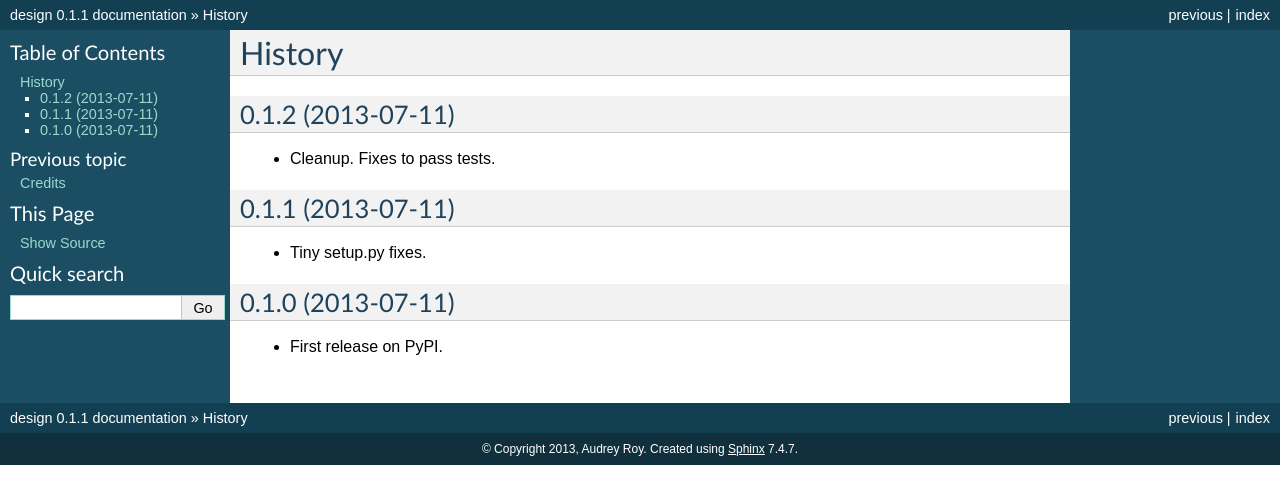
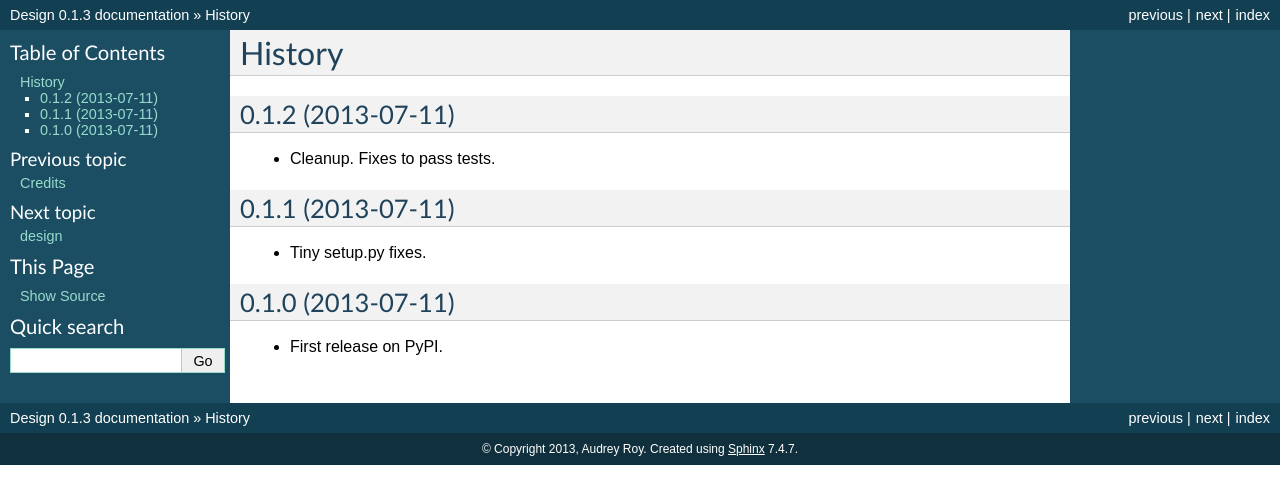
Before and after one commit to audreyfeldroy/design, a Sphinx documentation site: the page built from docs/history.rst, in a window 1280 px wide. Shown: the top 504 px of the page. Built offline with Sphinx 7.4.7, drawn with Linux system fonts in a browser that asks for light colours; formulas are drawn with MathJax 3.

Commit message:
Sphinx autodoc setup.

```diff
--- a/docs/conf.py
+++ b/docs/conf.py
@@ -1,5 +1,6 @@
-# -*- coding: utf-8 -*-
-#
+#!/usr/bin/env python
+#-*- coding: utf-8 -*-
+
 # design documentation build configuration file, created by
 # sphinx-quickstart on Thu Jul 11 11:31:49 2013.
 #
@@ -18,6 +19,12 @@
 # documentation root, use os.path.abspath to make it absolute, like shown here.
 #sys.path.insert(0, os.path.abspath('.'))
 
+sys.path.insert(0, os.path.abspath('..'))
+
+# TODO: get this to work
+import design
+
+
 # -- General configuration -----------------------------------------------------
 
 # If your documentation needs a minimal Sphinx version, state it here.
@@ -25,7 +32,16 @@
 
 # Add any Sphinx extension module names here, as strings. They can be extensions
 # coming with Sphinx (named 'sphinx.ext.*') or your custom ones.
-extensions = ['sphinx.ext.autodoc', 'sphinx.ext.doctest', 'sphinx.ext.intersphinx', 'sphinx.ext.todo', 'sphinx.ext.coverage', 'sphinx.ext.pngmath', 'sphinx.ext.ifconfig', 'sphinx.ext.viewcode']
+extensions = [
+    'sphinx.ext.autodoc',
+    'sphinx.ext.doctest',
+    'sphinx.ext.intersphinx',
+    'sphinx.ext.todo',
+    'sphinx.ext.coverage',
+    'sphinx.ext.pngmath',
+    'sphinx.ext.ifconfig',
+    'sphinx.ext.viewcode'
+]
 
 # Add any paths that contain templates here, relative to this directory.
 templates_path = ['_templates']
@@ -40,7 +56,7 @@
 master_doc = 'index'
 
 # General information about the project.
-project = u'design'
+project = u'Design'
 copyright = u'2013, Audrey Roy'
 
 # The version info for the project you're documenting, acts as replacement for
@@ -48,13 +64,16 @@
 # built documents.
 #
 # The short X.Y version.
-version = '0.1'
+# version = design.__version__
+version = '0.1.3'
 # The full version, including alpha/beta/rc tags.
-release = '0.1.1'
+# release = design.__version__
+release = '0.1.3'
 
 # The language for content autogenerated by Sphinx. Refer to documentation
+# http://sphinx-doc.org/config.html?highlight=supported%20languages#confval-language
 # for a list of supported languages.
-#language = None
+language = 'en'
 
 # There are two options for replacing |today|: either, you set today to some
 # non-false value, then it is used:
@@ -216,7 +235,7 @@
 # One entry per manual page. List of tuples
 # (source start file, name, description, authors, manual section).
 man_pages = [
-    ('index', 'design', u'design Documentation',
+    ('index', 'Design', u'Design Documentation',
      [u'Audrey Roy'], 1)
 ]
 
@@ -230,7 +249,7 @@
 # (source start file, target name, title, author,
 #  dir menu entry, description, category)
 texinfo_documents = [
-  ('index', 'design', u'design Documentation',
+  ('index', 'Design', u'Design Documentation',
    u'Audrey Roy', 'design', 'One line description of project.',
    'Miscellaneous'),
 ]
@@ -251,7 +270,7 @@
 # -- Options for Epub output ---------------------------------------------------
 
 # Bibliographic Dublin Core info.
-epub_title = u'design'
+epub_title = u'Design'
 epub_author = u'Audrey Roy'
 epub_publisher = u'Audrey Roy'
 epub_copyright = u'2013, Audrey Roy'
--- a/docs/index.rst
+++ b/docs/index.rst
@@ -17,6 +17,11 @@
    contributing
    authors
    history
+   modules
+
+
+.. automodule::
+   design
 
 
 Indices and tables
```
Also changed, not shown: docs/design.rst (added, +34 -0 lines), docs/modules.rst (added, +7 -0 lines).
